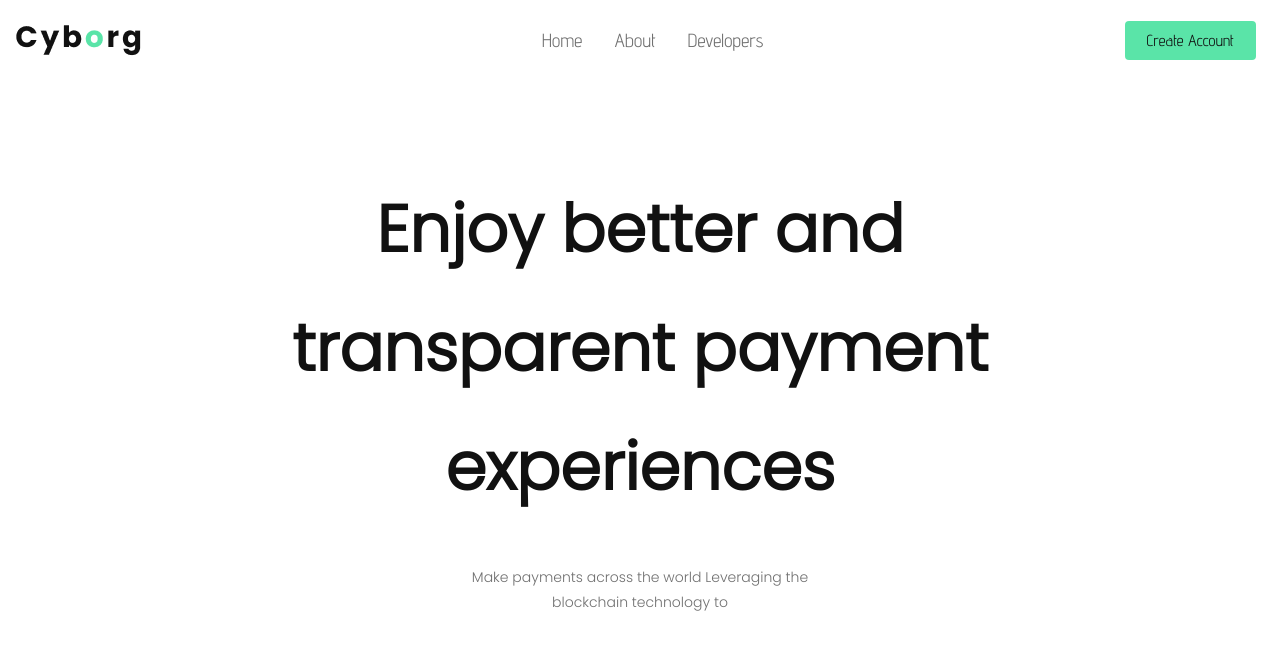
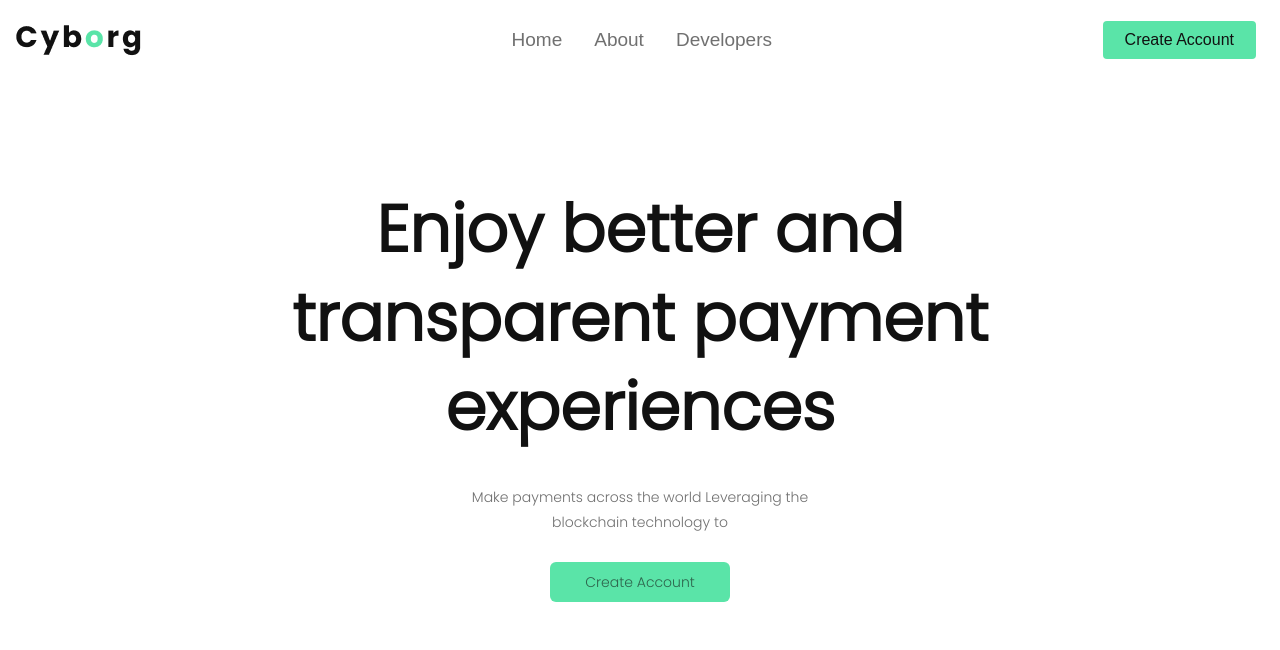
Before and after one commit to Hackfest01/cyborg, a React (Create React App) app: page / in a window 1280 px wide. Shown: the top 650 px of the page. Built offline with nearby package versions, Linux system fonts and the light colour scheme; the HTML template or start-up script is replaced by a standard one.

Commit message:
fixed first page

```diff
--- a/public/index.html
+++ b/public/index.html
@@ -31,7 +31,7 @@
     <div id="root"></div>
     <!--
       This HTML file is a template.
-      If you open it directly in the browser, you will see an empty Navbar.
+      If you open it directly in the browser, you will see an empty Page.
 
       You can add webfonts, meta tags, or analytics to this file.
       The build step will place the bundled scripts into the <body> tag.
--- a/src/App.css
+++ b/src/App.css
@@ -1,8 +1,8 @@
-@import url('https://fonts.googleapis.com/css2?family=Advent+Pro:wght@400;600&display=swap');
 @import url('https://fonts.googleapis.com/css2?family=Poppins:wght@300&display=swap');
 *{
 
     box-sizing: border-box;
+    font-family: "Poppins", sans-serif;
     margin: 0;
     padding: 0;
 }
--- a/src/App.js
+++ b/src/App.js
@@ -1,5 +1,5 @@
 import './App.css';
-import Index from "./components/Navbar";
+import Index from "./components/Page";
 import {BrowserRouter as Router} from "react-router-dom";
 
 const App = () => {
--- a/src/components/Navbar/NavbarElement.js
+++ b/src/components/Page/Page.js
@@ -54,7 +54,7 @@ export const NavMenu = styled.div`
 `
 
 export const NavBtn = styled.nav`
-    display: flex;
+  display: flex;
   align-items: center;
   margin-right: 24px;
 
@@ -73,29 +73,23 @@ export const NavBtnLink = styled(Link)`
   outline: none;
   cursor: pointer;
   text-decoration: none;
-
-  &:hover{
-    transition: all 0.2s ease-in-out;
-    color: #010606;
-  }
 `
 
 export const Frame = styled.h1`
   color: #111111;
   font-family: 'Poppins', sans-serif;
-  font-style: normal;
-  font-weight: 700;
+  font-weight: bolder;
   margin-top: 100px;
   font-size: 65.2878px;
   text-align: center
 `
 
 export const Text1 = styled.p`
-    margin-bottom: 20px;
+    margin-bottom: -10px;
 `
 
 export const Text2 = styled.p`
-    margin-bottom: 20px;
+    margin-bottom: -10px;
 `
 
 export const Text3 = styled.p`
@@ -113,11 +107,21 @@ export const LightText = styled.p`
 `
 
 export const Paragraph1 = styled.p`
-    margin-top: -10px;
+    margin-top: -30px;
 `
 
 export const Paragraph2 = styled.p`
   margin-top: -15px;
 
+`
 
+
+
+export const Paragraph3 = styled.div`
+  margin-top: 20px;
+  background: #5AE4A8;
+  margin-right: 43%;
+  margin-left: 43%;
+  border-radius: 6px;
+  cursor: pointer;
 `
--- a/src/components/Navbar/index.js
+++ b/src/components/Page/index.js
@@ -1,20 +1,11 @@
 import React from "react";
-import "./NavbarElement"
+import "./Page"
 import cyborgLogo from "../image/Cyborg.png"
 import
 {
-    Nav,
-    NavLink,
-    Bars,
-    NavMenu,
-    NavBtn,
-    NavBtnLink,
-    Frame,
-    Text1,
-    Text2,
-    Text3,
-    LightText, Paragraph1, Paragraph2
-} from "./NavbarElement";
+    Nav, NavLink, Bars, NavMenu, NavBtn, NavBtnLink, Frame, Text1,
+    Text2, Text3, LightText, Paragraph1, Paragraph2, Paragraph3
+} from "./Page";
 
 const Index = () =>{
     return(
@@ -48,7 +39,11 @@ const Index = () =>{
             <LightText>
                 <Paragraph1>Make payments across the world Leveraging the</Paragraph1>
                 <Paragraph2>blockchain technology to</Paragraph2>
+                <Paragraph3 to={"/"}>Create Account</Paragraph3>
             </LightText>
+
+
+
         </>
 
     )
```
